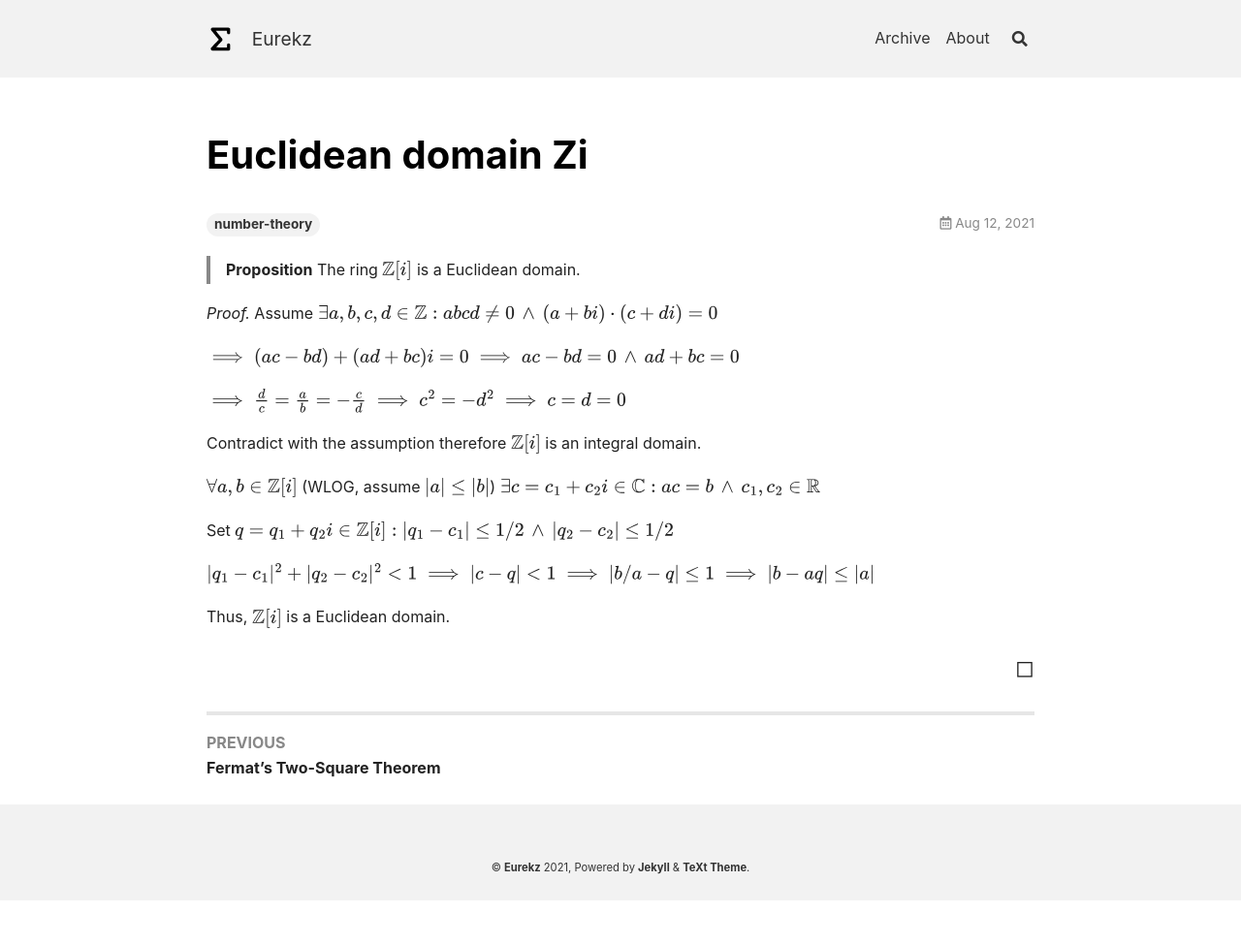
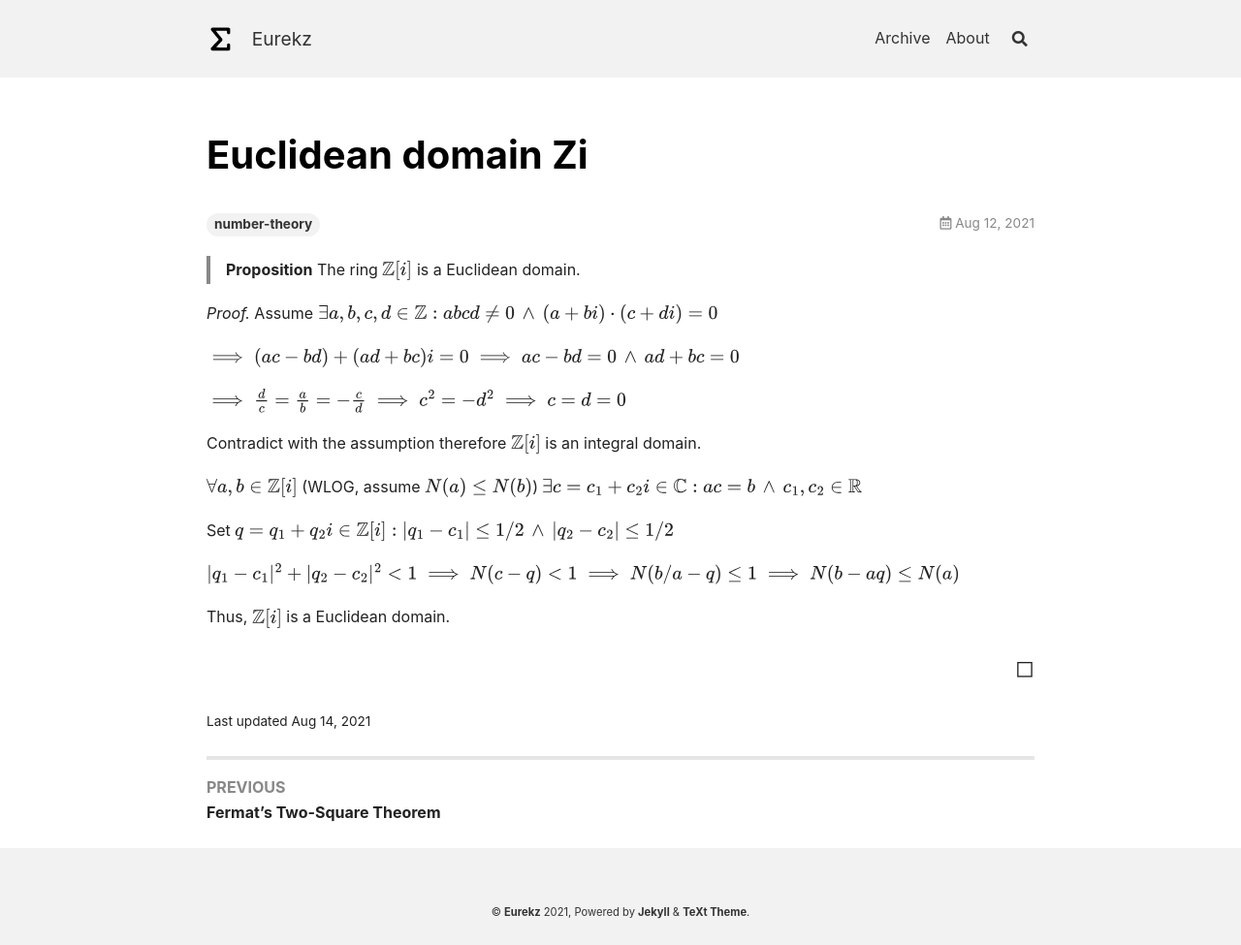
Before and after one commit to Yonderz/yonderz.github.io, a Jekyll site: the page built from _posts/2021-08-12-euclidean-domain-zi.html, in a window 1280 px wide. Shown: the whole page at 97% size. Built offline with Jekyll 4.4.1, drawn with Linux system fonts in a browser that asks for light colours; comment, search, counter and statistics services are not loaded; before the commit the page ends 929 px from its top, so only the background shows below that.

Commit message:
fix notations

```diff
--- a/_posts/2021-08-12-euclidean-domain-zi.html
+++ b/_posts/2021-08-12-euclidean-domain-zi.html
@@ -3,6 +3,7 @@ title: Euclidean domain Zi
 mathjax: true
 tags: number-theory
 key: 2021-08-12-euclidean-domain-zi
+modify_date: 2021-08-14
 ---
 <blockquote class="statement">
     <p><strong>Proposition</strong> The ring <span class="inline_math">\( \mathbb Z[i] \)</span> is a Euclidean
@@ -20,13 +21,13 @@ key: 2021-08-12-euclidean-domain-zi
 <p>Contradict with the assumption therefore <span class="inline_math">\( \mathbb Z[i] \)</span> is an integral
     domain.</p>
 <p><span class="inline_math">\( \forall a,b \in \mathbb Z[i] \)</span> (WLOG, assume <span class="inline_math">\(
-        |a| \leq |b| \)</span>) <span class="inline_math">\( \exists c=c_1+c_2i \in \mathbb C : ac=b \, \land \,
+        N(a) \leq N(b) \)</span>) <span class="inline_math">\( \exists c=c_1+c_2i \in \mathbb C : ac=b \, \land \,
         c_1,c_2 \in \mathbb R \)</span></p>
 <p>Set <span class="inline_math">\( q=q_1+q_2i \in \mathbb Z[i]: |q_1-c_1|\leq 1/2 \, \land \, |q_2-c_2|\leq 1/2
         \)</span></p>
 <p>
     <span class="inline_math">\(
-        |q_1-c_1|^2+|q_2-c_2|^2&lt; 1 \implies |c-q|&lt;1 \implies |{b}/{a}-q| \leq 1 \implies |b-aq|\leq |a|
+        |q_1-c_1|^2+|q_2-c_2|^2&lt; 1 \implies N(c-q)&lt;1 \implies N({b}/{a}-q) \leq 1 \implies N(b-aq)\leq N(a)
         \)</span>
 </p>
 <p>Thus, <span class="inline_math">\( \mathbb Z[i] \)</span> is a Euclidean domain.<span
```
